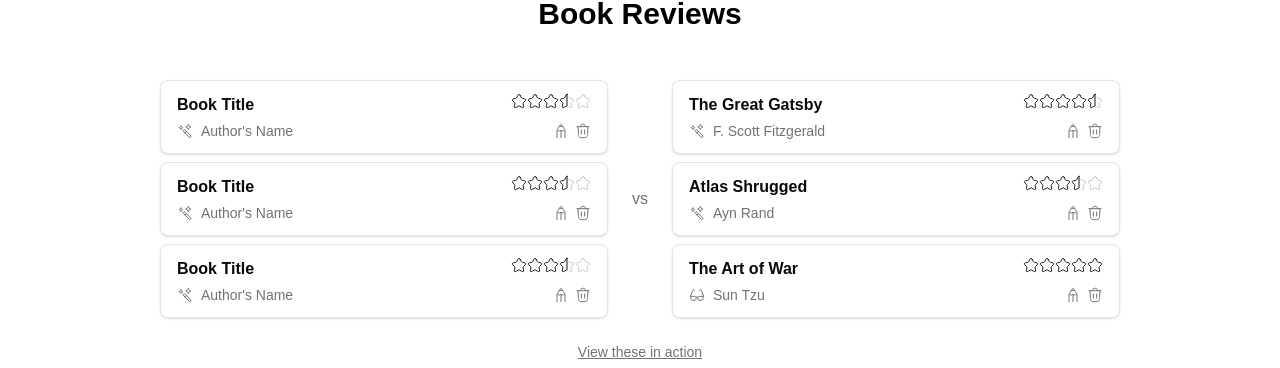
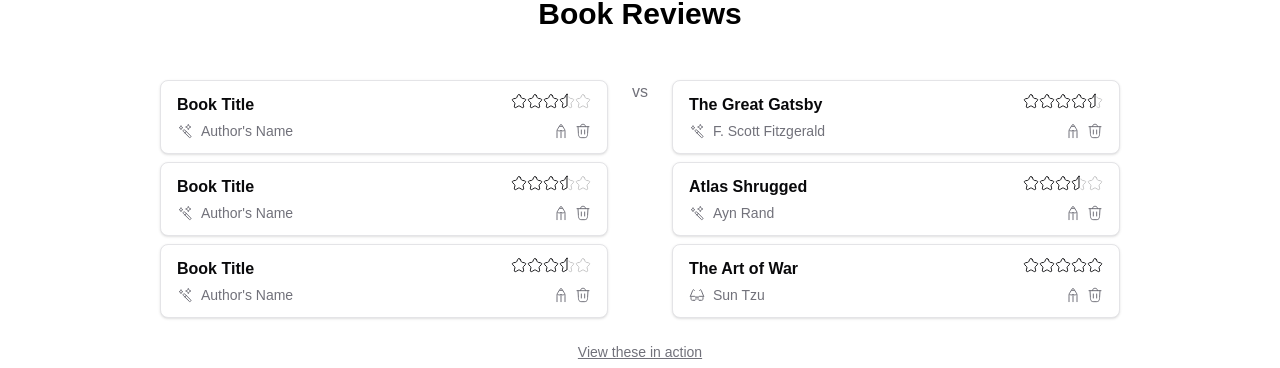
Before and after one commit to SamwelZimmer/power-of-placeholders, a Next.js app: page / in a window 1280 px wide. Shown: the part 1946-2314 px from the top of the page. Built offline with nearby package versions, Linux system fonts and the light colour scheme.

Commit message:
book filter sidebar icon colours

```diff
--- a/src/app/page.tsx
+++ b/src/app/page.tsx
@@ -51,7 +51,7 @@
 
       <SectionHeading text="Book Reviews" />
 
-      <div className="flex flex-col lg:flex-row gap-6 mx-auto justify-center items-center w-full max-w-md px-6 sm:px-0">
+      <div className="flex flex-col lg:flex-row gap-6 mx-auto justify-center items-start w-full max-w-md px-6 sm:px-0">
         <Books books={[PLACEHOLDER_BOOK, PLACEHOLDER_BOOK, PLACEHOLDER_BOOK]} />
         <VerticalVsDivider className="text-muted-foreground hidden lg:block" />
         <HorizontalVsDivider className="lg:hidden" />
--- a/src/components/walkthroughs/books/BookListHeader.tsx
+++ b/src/components/walkthroughs/books/BookListHeader.tsx
@@ -53,8 +53,8 @@
 
           <SheetContent className="h-full">
             <SheetHeader className="text-left">
-              <SheetTitle className="flex items-center gap-2 mb-6">
-                <Icon name="filter" className="" />
+              <SheetTitle className="flex items-center gap-2 mb-6 text-primary">
+                <Icon name="filter" className="text-inherit" />
                 <span>Filter Books</span>
               </SheetTitle>
             </SheetHeader>
@@ -141,7 +141,7 @@
             {activeFilters.isFiction !== null && (
               <Icon
                 name={activeFilters.isFiction ? "wand" : "glasses"}
-                className="w-4 mr-1"
+                className="w-4 mr-1 text-inherit"
               />
             )}
 
```
